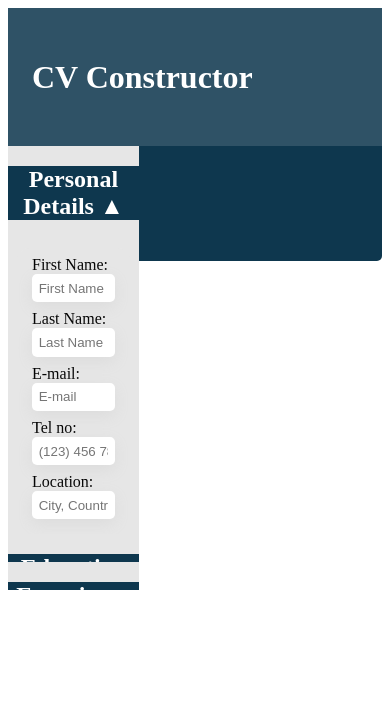
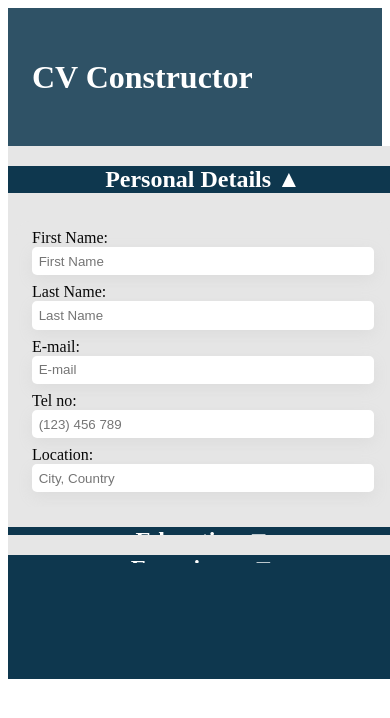
Before and after one commit to AyatBaesh/CV_Constructor, a React (Vite) app: page / in a window 390 px wide. Shown: the top 718 px of the page. Built offline with nearby package versions, Linux system fonts and the light colour scheme; the HTML template or start-up script is replaced by a standard one.

Commit message:
added responsiveness

```diff
--- a/src/styles/App.css
+++ b/src/styles/App.css
@@ -2,4 +2,5 @@
   width: 100%;
   max-width: 1400px;
   margin: 0 auto;
+  background-color: rgb(255, 255, 255);
 }
--- a/src/styles/Content.module.css
+++ b/src/styles/Content.module.css
@@ -3,6 +3,18 @@
   flex-direction: row;
 }
 
+@media (max-width: 1000px) {
+  .content {
+    flex-direction: column;
+    min-width: 100vw;
+  }
+  .constructorSection {
+    min-width: 100vw;
+  }
+  .infoSection {
+    min-width: 100vw;
+  }
+}
 .constructorSection {
   width: 35%;
   /* margin: 0.5em 0; */
@@ -40,6 +52,3 @@
 .infoSection > h1 {
   text-align: center;
 }
-
-button {
-}
--- a/src/styles/General_Input.module.css
+++ b/src/styles/General_Input.module.css
@@ -4,7 +4,6 @@
   flex-direction: column;
   justify-content: center;
   border-radius: 15px;
-  /* box-shadow: 0px 5px 15px rgb(220, 220, 220); */
 }
 
 h2 {
@@ -37,3 +36,10 @@ form > input:focus {
 .last {
   margin-bottom: 0.5em;
 }
+
+@media (max-width: 1000px) {
+  .buttonsDiv {
+    display: flex;
+    justify-content: center;
+  }
+}
--- a/src/styles/index.css
+++ b/src/styles/index.css
@@ -5,6 +5,6 @@
 }
 
 body {
-  background-color: rgb(245, 245, 245);
+  background-color: rgb(200, 200, 200);
   margin: 0 auto;
 }
```
